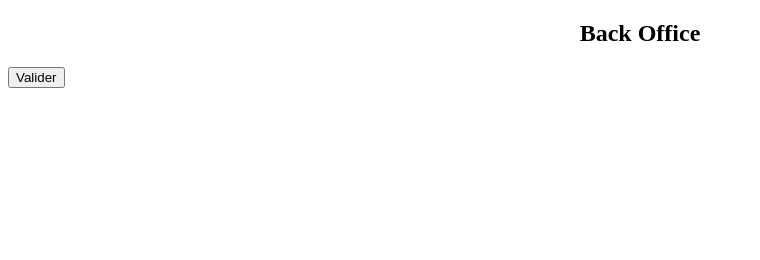
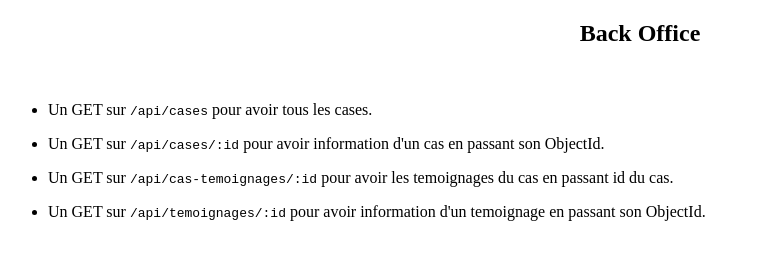
Before and after one commit to amintoo/Projet_GEIPAN_Angular_BUFFA, a plain HTML site: page backoffice/public/index.html in a window 1280 px wide. Shown: the whole page, without its empty margins (0-760 px from the left). Drawn offline with Linux system fonts and the light colour scheme.

Commit message:
Modification page principale du backoffice

```diff
--- a/backoffice/public/index.html
+++ b/backoffice/public/index.html
@@ -10,26 +10,17 @@
 
 <body>
     <h2> Back Office </h2>
+    <br>
 
-    <!-- <form action="#">
-
-        <label>Host:</label>
-        <input type="text" name="host" id="host" required>
-        <br>
-        <label>File csv des cas:</label>
-        <input type="file" accept=".csv" name="upload_cas" id="upload_cas" onchange="check_input('upload_cas')" />
-        <span id="upload_cas$"></span>
-        <br>
-        <label>File csv des témoignage:</label>
-        <input type="file" accept=".csv" name="upload_tem" id="upload_tem" onchange="check_input('upload_tem')" />
-        <span id="upload_tem$"></span>
-        <br> -->
-
-<!-- // faire les lien href pour l'api -->
-
-        <button type="button" onclick="lancement()"> Valider </button>
-
-    <!-- </form>  -->
+    <ul>
+        <li>Un GET sur <code>/api/cases</code> pour avoir tous les cases.</li>
+        <p>
+        <li>Un GET sur <code>/api/cases/:id</code> pour avoir information d'un cas en passant son ObjectId.</li>
+        <p>
+        <li>Un GET sur <code>/api/cas-temoignages/:id</code> pour avoir les temoignages du cas en passant id du cas.</li>
+        <p>
+        <li>Un GET sur <code>/api/temoignages/:id</code> pour avoir information d'un temoignage en passant son ObjectId.</li>
+    </ul>
 
 </body>
 
```
